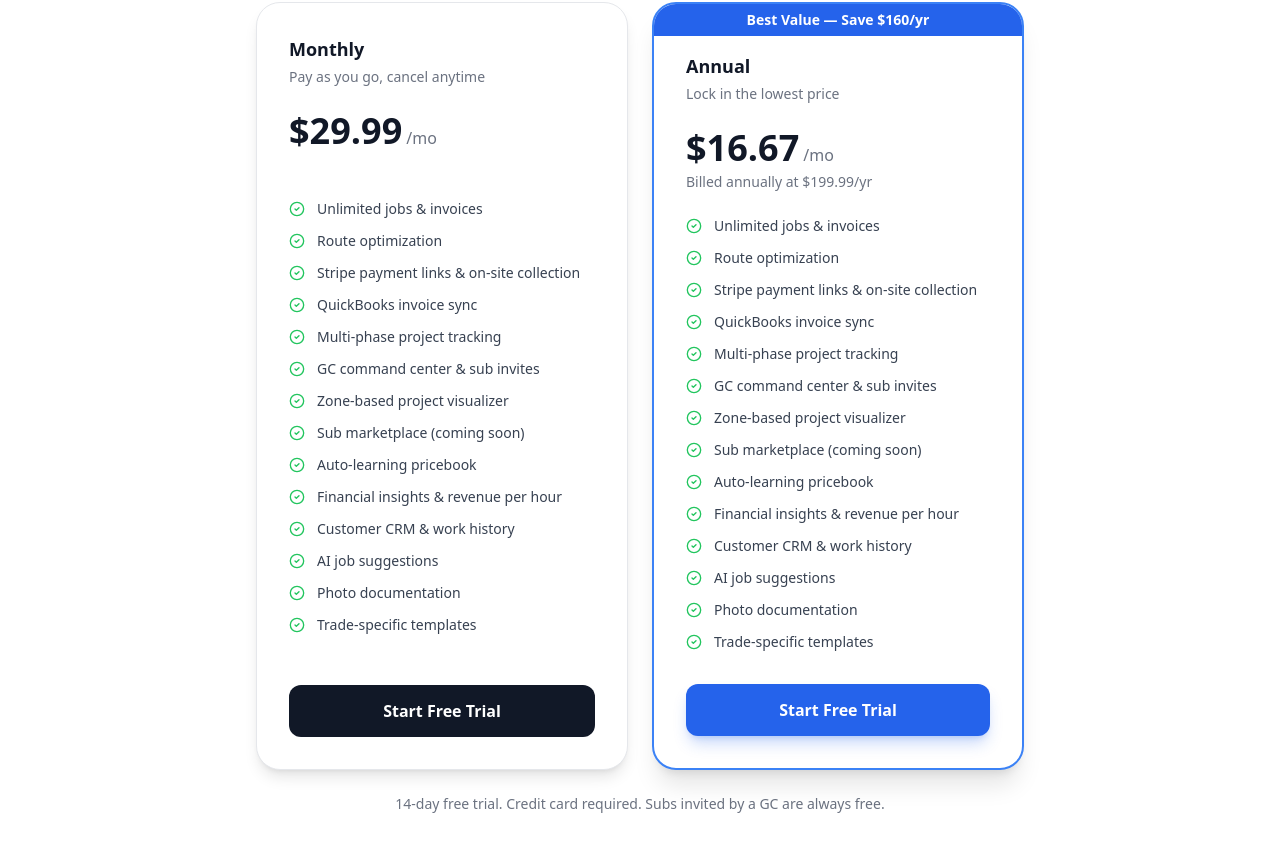
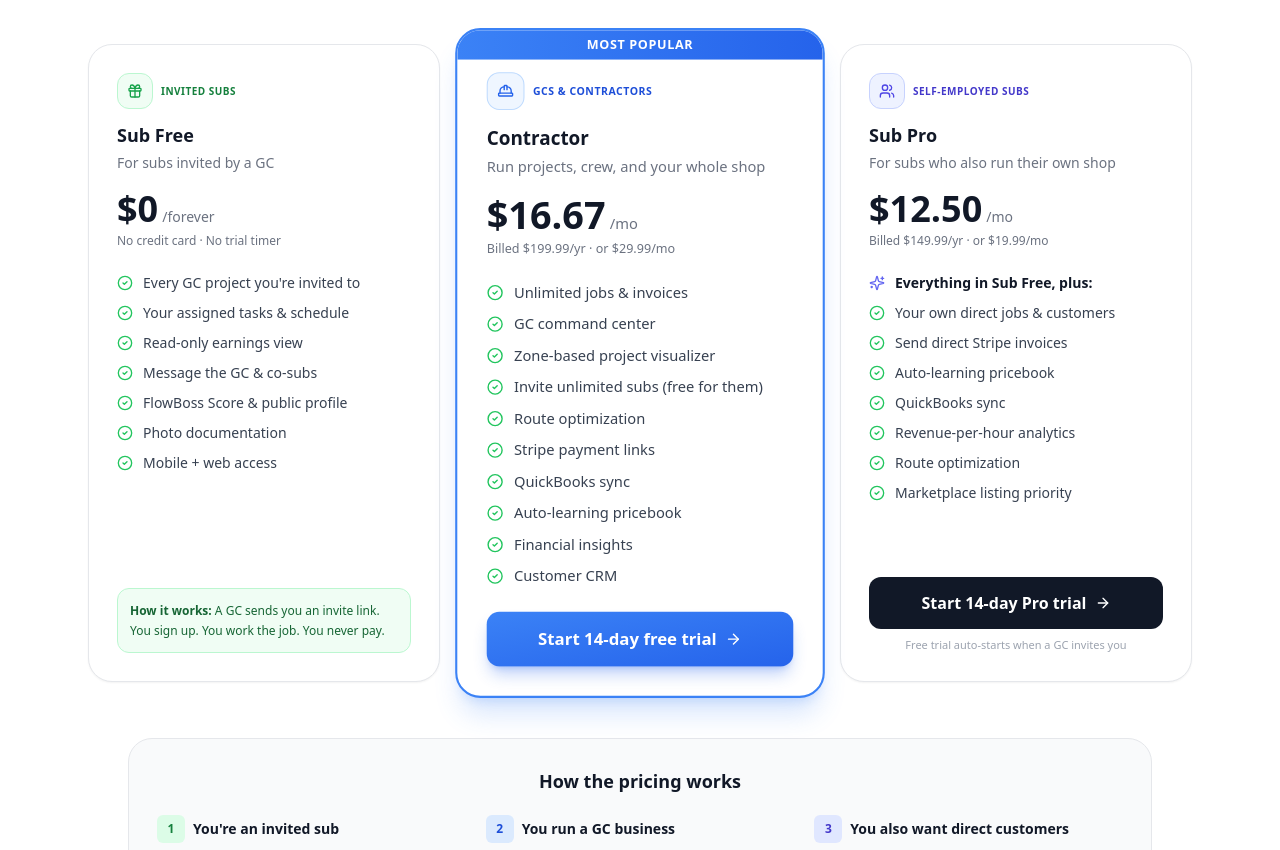
Before and after one commit to creator-lane/flowboss.io, a React (Vite) app: page / in a window 1280 px wide. Shown: the part 9170-10020 px from the top of the page. Built offline with nearby package versions, Linux system fonts and the light colour scheme.

Commit message:
Fix Google Play Store URL to correct package id (com.flowboss.app)
HomePage had id=io.flowboss.app, InviteLanding had id=io.flowboss —
both were 404s. The real package id is com.flowboss.app.

```diff
--- a/src/pages/HomePage.tsx
+++ b/src/pages/HomePage.tsx
@@ -23,6 +23,8 @@
   ShieldCheck,
   Sparkles,
   Layers,
+  Gift,
+  HardHat,
 } from 'lucide-react';
 import { useState, useEffect } from 'react';
 
@@ -36,21 +38,38 @@
   history: '/screenshots/Screenshot_20260327-152308.png',
 };
 
-const pricingFeatures = [
+const gcFeatures = [
   'Unlimited jobs & invoices',
+  'GC command center',
+  'Zone-based project visualizer',
+  'Invite unlimited subs (free for them)',
   'Route optimization',
-  'Stripe payment links & on-site collection',
-  'QuickBooks invoice sync',
-  'Multi-phase project tracking',
-  'GC command center & sub invites',
-  'Zone-based project visualizer',
-  'Sub marketplace (coming soon)',
+  'Stripe payment links',
+  'QuickBooks sync',
   'Auto-learning pricebook',
-  'Financial insights & revenue per hour',
-  'Customer CRM & work history',
-  'AI job suggestions',
+  'Financial insights',
+  'Customer CRM',
+];
+
+const subFreeFeatures = [
+  'Every GC project you\'re invited to',
+  'Your assigned tasks & schedule',
+  'Read-only earnings view',
+  'Message the GC & co-subs',
+  'FlowBoss Score & public profile',
   'Photo documentation',
-  'Trade-specific templates',
+  'Mobile + web access',
+];
+
+const subProFeatures = [
+  'Everything in Sub Free, plus:',
+  'Your own direct jobs & customers',
+  'Send direct Stripe invoices',
+  'Auto-learning pricebook',
+  'QuickBooks sync',
+  'Revenue-per-hour analytics',
+  'Route optimization',
+  'Marketplace listing priority',
 ];
 
 const testimonials = [
@@ -1239,7 +1258,7 @@
                   App Store
                 </a>
                 <a
-                  href="https://play.google.com/store/apps/details?id=io.flowboss.app"
+                  href="https://play.google.com/store/apps/details?id=com.flowboss.app"
                   className="inline-flex items-center gap-2 px-5 py-3 bg-gray-900 text-white font-semibold rounded-xl hover:bg-gray-800 text-sm"
                 >
                   Google Play
@@ -1320,62 +1339,165 @@
       {/* ─── PRICING ───────────────────────────────────────────────────────── */}
       <section id="pricing" className="py-20">
         <div className="max-w-6xl mx-auto px-6">
+          <div className="flex justify-center mb-4">
+            <div className="inline-flex items-center gap-1.5 px-3 py-1 rounded-full bg-blue-50 border border-blue-200 text-[11px] font-semibold tracking-wide text-blue-700 uppercase">
+              <Sparkles className="w-3 h-3" />
+              Built for GCs and Subs
+            </div>
+          </div>
           <h2 className="text-3xl md:text-5xl font-bold text-center text-gray-900 mb-4 tracking-tight">Simple, transparent pricing</h2>
-          <p className="text-center text-gray-600 mb-14 max-w-xl mx-auto text-lg">
-            Everything included. No per-user fees. No hidden costs. Invited subs always free.
+          <p className="text-center text-gray-600 mb-14 max-w-2xl mx-auto text-lg">
+            Invited subs are always free. GCs get the full command center. Self-employed subs get their own shop for less.
           </p>
 
-          <div className="grid md:grid-cols-2 gap-6 max-w-3xl mx-auto">
-            <div className="bg-white rounded-3xl border border-gray-200 shadow-lg overflow-hidden flex flex-col">
-              <div className="p-8 flex-1 flex flex-col">
-                <h3 className="text-lg font-bold text-gray-900 mb-1">Monthly</h3>
-                <p className="text-sm text-gray-500 mb-6">Pay as you go, cancel anytime</p>
-                <div className="flex items-baseline gap-1">
-                  <span className="text-4xl font-extrabold text-gray-900">$29.99</span>
-                  <span className="text-gray-500">/mo</span>
-                </div>
-                <p className="text-sm text-gray-500 mt-1 mb-6">&nbsp;</p>
-                <ul className="space-y-3 mb-8 flex-1">
-                  {pricingFeatures.map((f) => (
-                    <li key={f} className="flex items-center gap-3">
-                      <CheckCircle2 className="w-4 h-4 text-green-500 shrink-0" />
-                      <span className="text-gray-700 text-sm">{f}</span>
+          {/* Three tiers */}
+          <div className="grid md:grid-cols-3 gap-5 md:gap-6 max-w-6xl mx-auto">
+            {/* Sub Free */}
+            <div className="bg-white rounded-3xl border border-gray-200 shadow-sm overflow-hidden flex flex-col">
+              <div className="p-7 flex-1 flex flex-col">
+                <div className="flex items-center gap-2 mb-3">
+                  <div className="w-9 h-9 rounded-xl bg-green-50 border border-green-200 flex items-center justify-center">
+                    <Gift className="w-4 h-4 text-green-600" />
+                  </div>
+                  <span className="text-[10px] font-bold tracking-wider uppercase text-green-700">Invited Subs</span>
+                </div>
+                <h3 className="text-lg font-bold text-gray-900">Sub Free</h3>
+                <p className="text-sm text-gray-500 mt-1">For subs invited by a GC</p>
+                <div className="mt-4 flex items-baseline gap-1">
+                  <span className="text-4xl font-extrabold text-gray-900">$0</span>
+                  <span className="text-gray-500 text-sm">/forever</span>
+                </div>
+                <p className="mt-1 text-xs text-gray-500">No credit card · No trial timer</p>
+                <ul className="mt-6 space-y-2.5 flex-1">
+                  {subFreeFeatures.map((f) => (
+                    <li key={f} className="flex items-start gap-2.5 text-sm text-gray-700">
+                      <CheckCircle2 className="w-4 h-4 text-green-500 shrink-0 mt-0.5" />
+                      {f}
                     </li>
                   ))}
                 </ul>
-                <a href="/signup?plan=monthly" className="block w-full text-center px-6 py-3.5 bg-gray-900 text-white font-semibold rounded-xl hover:bg-gray-800">
-                  Start Free Trial
-                </a>
-              </div>
-            </div>
-
-            <div className="bg-white rounded-3xl border-2 border-blue-500 shadow-xl overflow-hidden flex flex-col relative">
-              <div className="absolute top-0 left-0 right-0 bg-blue-600 text-white text-center text-sm font-semibold py-1.5">
-                Best Value — Save $160/yr
-              </div>
-              <div className="p-8 pt-12 flex-1 flex flex-col">
-                <h3 className="text-lg font-bold text-gray-900 mb-1">Annual</h3>
-                <p className="text-sm text-gray-500 mb-6">Lock in the lowest price</p>
-                <div className="flex items-baseline gap-1">
+                <div className="mt-5 p-3 rounded-xl bg-green-50 border border-green-200 text-xs text-green-800 leading-relaxed">
+                  <strong>How it works:</strong> A GC sends you an invite link. You sign up. You work the job. You never pay.
+                </div>
+              </div>
+            </div>
+
+            {/* GC (primary) */}
+            <div className="bg-white rounded-3xl border-2 border-blue-500 shadow-xl shadow-blue-500/20 overflow-hidden flex flex-col relative md:scale-105">
+              <div className="absolute top-0 left-0 right-0 bg-gradient-to-r from-blue-500 to-blue-600 text-white text-center text-xs font-bold uppercase tracking-wider py-1.5">
+                Most Popular
+              </div>
+              <div className="p-7 pt-10 flex-1 flex flex-col">
+                <div className="flex items-center gap-2 mb-3">
+                  <div className="w-9 h-9 rounded-xl bg-blue-50 border border-blue-200 flex items-center justify-center">
+                    <HardHat className="w-4 h-4 text-blue-600" />
+                  </div>
+                  <span className="text-[10px] font-bold tracking-wider uppercase text-blue-700">GCs &amp; Contractors</span>
+                </div>
+                <h3 className="text-lg font-bold text-gray-900">Contractor</h3>
+                <p className="text-sm text-gray-500 mt-1">Run projects, crew, and your whole shop</p>
+                <div className="mt-4 flex items-baseline gap-1">
                   <span className="text-4xl font-extrabold text-gray-900">$16.67</span>
-                  <span className="text-gray-500">/mo</span>
-                </div>
-                <p className="text-sm text-gray-500 mt-1 mb-6">Billed annually at $199.99/yr</p>
-                <ul className="space-y-3 mb-8 flex-1">
-                  {pricingFeatures.map((f) => (
-                    <li key={f} className="flex items-center gap-3">
-                      <CheckCircle2 className="w-4 h-4 text-green-500 shrink-0" />
-                      <span className="text-gray-700 text-sm">{f}</span>
+                  <span className="text-gray-500 text-sm">/mo</span>
+                </div>
+                <p className="mt-1 text-xs text-gray-500">Billed $199.99/yr · or $29.99/mo</p>
+                <ul className="mt-6 space-y-2.5 flex-1">
+                  {gcFeatures.map((f) => (
+                    <li key={f} className="flex items-start gap-2.5 text-sm text-gray-700">
+                      <CheckCircle2 className="w-4 h-4 text-green-500 shrink-0 mt-0.5" />
+                      {f}
                     </li>
                   ))}
                 </ul>
-                <a href="/signup?plan=annual" className="block w-full text-center px-6 py-3.5 bg-blue-600 text-white font-semibold rounded-xl hover:bg-blue-700 shadow-lg shadow-blue-600/25">
-                  Start Free Trial
+                <a href="/signup?plan=annual" className="mt-6 inline-flex items-center justify-center gap-2 px-6 py-3.5 bg-gradient-to-br from-blue-500 to-blue-600 text-white font-semibold rounded-xl hover:from-blue-500 hover:to-blue-500 shadow-lg shadow-blue-600/30">
+                  Start 14-day free trial
+                  <ArrowRight className="w-4 h-4" />
                 </a>
               </div>
             </div>
-          </div>
-          <p className="text-center text-sm text-gray-500 mt-6">14-day free trial. Credit card required. Subs invited by a GC are always free.</p>
+
+            {/* Sub Pro */}
+            <div className="bg-white rounded-3xl border border-gray-200 shadow-sm overflow-hidden flex flex-col">
+              <div className="p-7 flex-1 flex flex-col">
+                <div className="flex items-center gap-2 mb-3">
+                  <div className="w-9 h-9 rounded-xl bg-indigo-50 border border-indigo-200 flex items-center justify-center">
+                    <Users className="w-4 h-4 text-indigo-600" />
+                  </div>
+                  <span className="text-[10px] font-bold tracking-wider uppercase text-indigo-700">Self-employed Subs</span>
+                </div>
+                <h3 className="text-lg font-bold text-gray-900">Sub Pro</h3>
+                <p className="text-sm text-gray-500 mt-1">For subs who also run their own shop</p>
+                <div className="mt-4 flex items-baseline gap-1">
+                  <span className="text-4xl font-extrabold text-gray-900">$12.50</span>
+                  <span className="text-gray-500 text-sm">/mo</span>
+                </div>
+                <p className="mt-1 text-xs text-gray-500">Billed $149.99/yr · or $19.99/mo</p>
+                <ul className="mt-6 space-y-2.5 flex-1">
+                  {subProFeatures.map((f, i) => (
+                    <li key={f} className={`flex items-start gap-2.5 text-sm ${i === 0 ? 'font-semibold text-gray-900' : 'text-gray-700'}`}>
+                      {i === 0 ? (
+                        <Sparkles className="w-4 h-4 text-indigo-500 shrink-0 mt-0.5" />
+                      ) : (
+                        <CheckCircle2 className="w-4 h-4 text-green-500 shrink-0 mt-0.5" />
+                      )}
+                      {f}
+                    </li>
+                  ))}
+                </ul>
+                <a href="/signup?plan=sub_pro_monthly" className="mt-6 inline-flex items-center justify-center gap-2 px-6 py-3.5 bg-gray-900 text-white font-semibold rounded-xl hover:bg-gray-800">
+                  Start 14-day Pro trial
+                  <ArrowRight className="w-4 h-4" />
+                </a>
+                <p className="text-[11px] text-gray-400 mt-2 text-center">
+                  Free trial auto-starts when a GC invites you
+                </p>
+              </div>
+            </div>
+          </div>
+
+          {/* How it works strip */}
+          <div className="mt-14 max-w-5xl mx-auto rounded-3xl border border-gray-200 bg-gray-50 p-7">
+            <h3 className="text-lg font-bold text-gray-900 mb-5 text-center">How the pricing works</h3>
+            <div className="grid sm:grid-cols-3 gap-5 text-sm">
+              <div>
+                <div className="flex items-center gap-2 mb-1.5">
+                  <div className="w-7 h-7 rounded-md bg-green-100 flex items-center justify-center">
+                    <span className="text-xs font-bold text-green-700">1</span>
+                  </div>
+                  <p className="font-semibold text-gray-900">You're an invited sub</p>
+                </div>
+                <p className="text-gray-600 leading-relaxed pl-9">
+                  A GC invites you. You sign up. You work the job. You never pay. Simple.
+                </p>
+              </div>
+              <div>
+                <div className="flex items-center gap-2 mb-1.5">
+                  <div className="w-7 h-7 rounded-md bg-blue-100 flex items-center justify-center">
+                    <span className="text-xs font-bold text-blue-700">2</span>
+                  </div>
+                  <p className="font-semibold text-gray-900">You run a GC business</p>
+                </div>
+                <p className="text-gray-600 leading-relaxed pl-9">
+                  You manage projects, crew, subs, and customers. $29.99/mo (or $16.67/mo annual).
+                </p>
+              </div>
+              <div>
+                <div className="flex items-center gap-2 mb-1.5">
+                  <div className="w-7 h-7 rounded-md bg-indigo-100 flex items-center justify-center">
+                    <span className="text-xs font-bold text-indigo-700">3</span>
+                  </div>
+                  <p className="font-semibold text-gray-900">You also want direct customers</p>
+                </div>
+                <p className="text-gray-600 leading-relaxed pl-9">
+                  Sub Pro unlocks your own shop — direct jobs, invoicing, QBO. $19.99/mo.
+                </p>
+              </div>
+            </div>
+          </div>
+
+          <p className="text-center text-sm text-gray-500 mt-8">
+            14-day free trial on Contractor and Sub Pro. Credit card required for trial. Cancel anytime.
+          </p>
         </div>
       </section>
 
--- a/src/pages/InviteLanding.tsx
+++ b/src/pages/InviteLanding.tsx
@@ -399,7 +399,7 @@
               App Store
             </a>
             <a
-              href="https://play.google.com/store/apps/details?id=io.flowboss"
+              href="https://play.google.com/store/apps/details?id=com.flowboss.app"
               target="_blank"
               rel="noopener noreferrer"
               className="inline-flex items-center gap-2 px-5 py-2.5 bg-black text-white rounded-lg text-sm font-medium hover:bg-gray-800 transition-colors"
```
